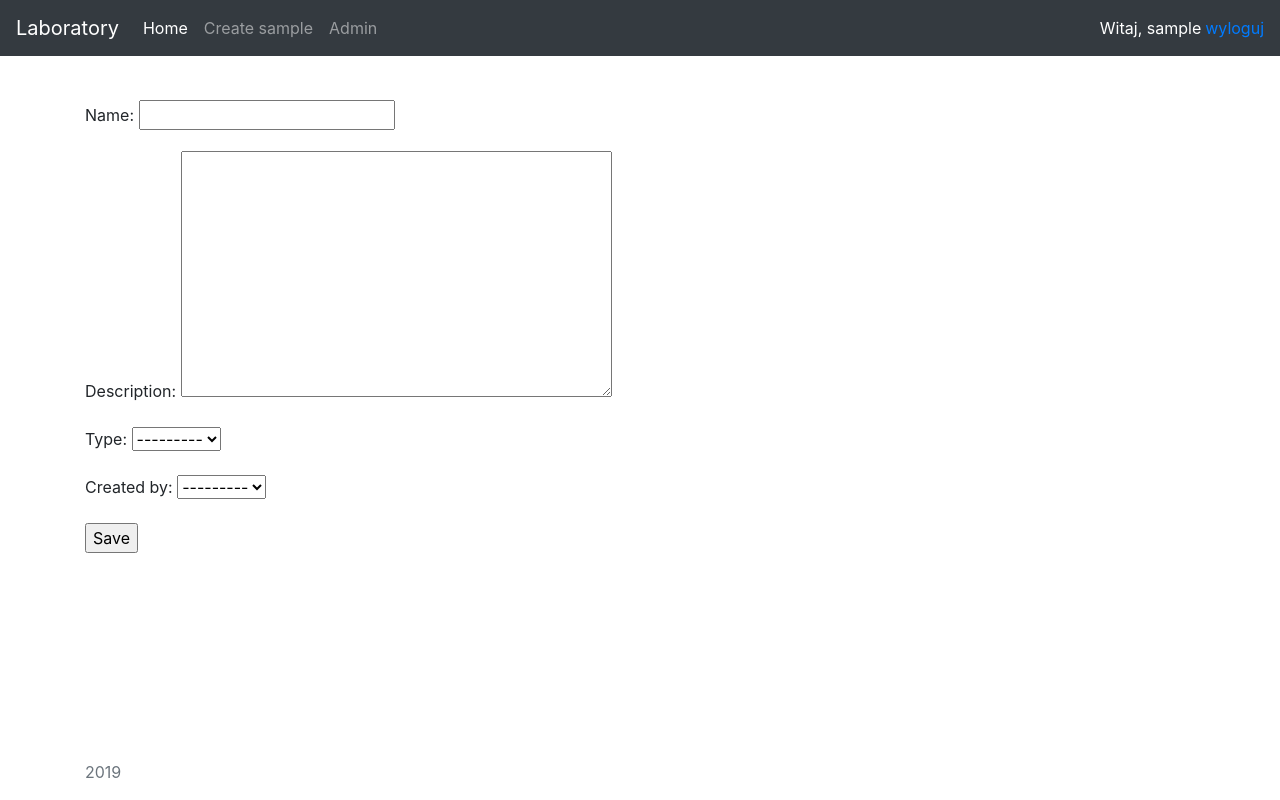
After one commit to horosin/django-cc-live, a Django app: page /samples/create/ in a window 1280 px wide. The commit adds this page. Run offline with Django 3.2, Linux system fonts and the light colour scheme; the visitor is signed in with stand-in values (Sample User, id 1); data comes from the database, SQL or seed files in the repository; data that the repository does not hold is empty; some libraries are stand-ins or nearby versions.

Commit message:
Sample creation

```diff
--- /dev/null
+++ b/app/samples/templates/samples/sample_form.html
@@ -0,0 +1,10 @@
+{% extends 'base.html' %}
+
+{% block content %}
+<div class="container">
+    <form method="post">{% csrf_token %}
+        {{ form.as_p }}
+        <input type="submit" value="Save">
+    </form>
+</div>
+{% endblock content %}
--- a/app/samples/urls.py
+++ b/app/samples/urls.py
@@ -5,5 +5,6 @@ from . import views
 urlpatterns = [
    path('', views.index, name='index'),
    path('other/', views.other_page, name='other'),
-   path('list/', views.SampleListView.as_view(), name='list')
+   path('list/', views.SampleListView.as_view(), name='list'),
+   path('create/', views.SampleCreateView.as_view(), name='create'),
 ]
--- a/app/samples/views.py
+++ b/app/samples/views.py
@@ -1,4 +1,5 @@
 from django.shortcuts import render
+from django.urls import reverse_lazy
 from django.http import HttpResponse
 from django.views import generic
 
@@ -20,3 +21,8 @@ def other_page(request):
 
 class SampleListView(generic.ListView):
     model = models.Sample
+
+class SampleCreateView(generic.CreateView):
+   model = models.Sample
+   fields = '__all__'
+   success_url = reverse_lazy('list')
--- a/app/templates/base.html
+++ b/app/templates/base.html
@@ -31,9 +31,9 @@
           <li class="nav-item active">
             <a class="nav-link" href="{% url 'list' %}">Home <span class="sr-only">(current)</span></a>
           </li>
-          <!-- <li class="nav-item">
-            <a class="nav-link" href="#">Link</a>
-          </li> -->
+          <li class="nav-item">
+            <a class="nav-link" href="{% url 'create' %}">Create sample</a>
+          </li>
           {% if user.is_superuser %}
           <li class="nav-item">
             <a class="nav-link" href="{% url 'admin:index' %}">Admin</a>
```
